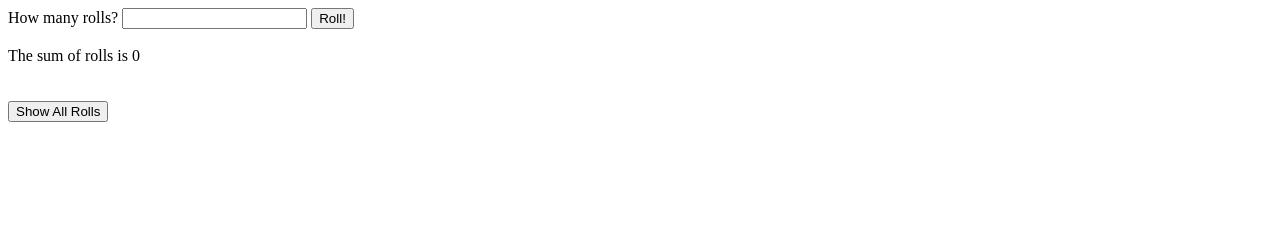
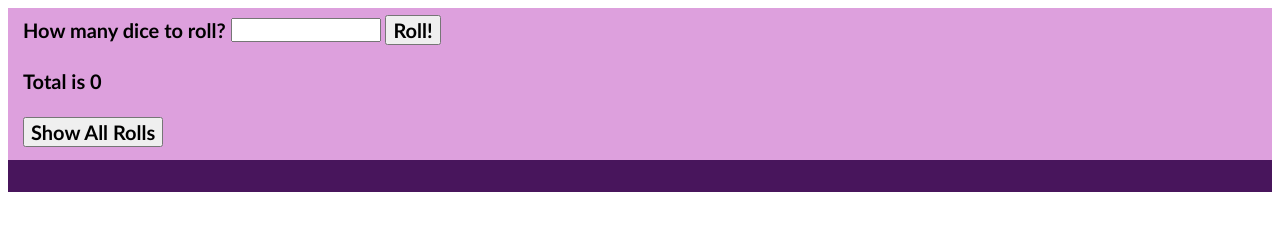
Before and after one commit to lesa671/dice-roller, a plain HTML site: page index.html in a window 1280 px wide. Drawn offline with Linux system fonts and the light colour scheme.

Commit message:
added looping over dieRolls array to create die rolls list, added some styling

```diff
--- a/assets/css/style.css
+++ b/assets/css/style.css
@@ -0,0 +1,35 @@
+* {
+    box-sizing: border-box;
+}
+
+.diceContainer {
+    /* display: flex; */
+    border: 0px;
+    margin: 0px;
+    background-color: plum;
+    font-weight: bold;
+    font-family: 'Trebuchet MS', 'Lucida Sans Unicode', 'Lucida Grande', 'Lucida Sans', Arial, sans-serif;
+    font-size: 20px;
+}
+
+#rollDice, #showAll, #howManyDice {
+    font-weight: bold;
+    font-family: 'Trebuchet MS', 'Lucida Sans Unicode', 'Lucida Grande', 'Lucida Sans', Arial, sans-serif;
+    font-size: 20px;
+}
+
+#howManyDice {
+    height: 23.33px;
+    width: 150px;
+}
+
+.allRollsContainer {
+    display: flex;
+    flex-direction: column;
+    background-color:rgb(72, 21, 92);
+    font-weight: bold;
+    font-family: 'Trebuchet MS', 'Lucida Sans Unicode', 'Lucida Grande', 'Lucida Sans', Arial, sans-serif;
+    color: white;
+    /* height: 200px; */
+    /* border: 1px solid purple */
+}
--- a/assets/javascript/main.js
+++ b/assets/javascript/main.js
@@ -1,40 +1,54 @@
 let dieRolls = []
-const rollDieButton = document.querySelector('#rollDie')
-const numRollsInput = document.querySelector('#howManyRolls')
+let index = 0
+const rollDiceButton = document.querySelector('#rollDice')
+const numDiceInput = document.querySelector('#howManyDice')
 const rollTotalOutput = document.querySelector('#numRollTotal')
 const allRollsButton = document.querySelector('#showAll')
-let numDieSides = 5
+const allRollsContainer = document.querySelector('.allRollsContainer')
+const eachRollList = document.querySelector('#eachRoll')
+let numDiceSides = 5
 let numRolls
-let index = 0
 let rollCount = 0
-let sumDieRolls
+let sumDiceRolls
 
-rollDieButton.addEventListener('click', function () {
+rollDiceButton.addEventListener('click', function () {
     console.log('roll button clicked')
-    numRolls = (numRollsInput.value)
+    numRolls = (numDiceInput.value)
     console.log(numRolls)
 
     while (rollCount < numRolls) {
 
-        let eachDieRoll = (Math.round(Math.random() * numDieSides) + 1)
+        let eachDieRoll = (Math.round(Math.random() * numDiceSides) + 1)
         console.log(eachDieRoll)
 
         dieRolls.push(eachDieRoll)
         console.log(dieRolls)
 
-        sumDieRolls = dieRolls.reduce(function (total, amount) {
+        sumDiceRolls = dieRolls.reduce(function (total, amount) {
             return total + amount
 
         })
 
         rollCount++
 
-        console.log(sumDieRolls)
-        rollTotalOutput.innerHTML = sumDieRolls
+        console.log(sumDiceRolls)
+        rollTotalOutput.innerHTML = sumDiceRolls
     }
 
 })
-    // const allRollsButton = document.querySelector('#showAll')
-    allRollsButton.addEventListener('click', function() {
-        console.log('show all rolls button clicked')
-    })
+
+allRollsButton.addEventListener('click', function () {
+    console.log('show all rolls button clicked')
+
+    while (index < dieRolls.length) {
+
+        let singleRoll = dieRolls[index]
+        console.log(singleRoll)
+        const singleRollList = '<li class=dice>' + singleRoll + '</li>'
+
+        eachRollList.innerHTML += singleRollList
+
+        index++
+    }
+
+})
--- a/index.html
+++ b/index.html
@@ -9,36 +9,23 @@
 </head>
 
 <body>
-    <main class="container">
-        <!-- <fieldset> -->
-            <label for="howManyRolls">How many rolls?</label>
-            <input type="text" id="howManyRolls" name="howManyRolls">
-            <button id="rollDie">Roll!</button> <br><br>
-            <div id="rollTotal">The sum of rolls is <span id="numRollTotal">0</span></div> <br><br>
+    <main class="mainContainer">
+        <fieldset class="diceContainer">
+            <label for="howManyDice">How many dice to roll?</label>
+            <input type="text" id="howManyDice" name="howManyDice">
+            <button id="rollDice">Roll!</button>
+            <br><br>
+            <div id="rollTotal">Total is <span id="numRollTotal">0</span></div>
+            <br>
 
             <button id="showAll">Show All Rolls</button>
-        <!-- </fieldset> -->
+        </fieldset>
 
-        <div id="allRolls">
+        <div class="allRollsContainer">
             <ol id="eachRoll">
-
-
 
             </ol>
         </div>
-
-
-
-
-
-
-
-
-
-
-
-
-
 
     </main>
     <script src="./assets/javascript/main.js"></script>
```
